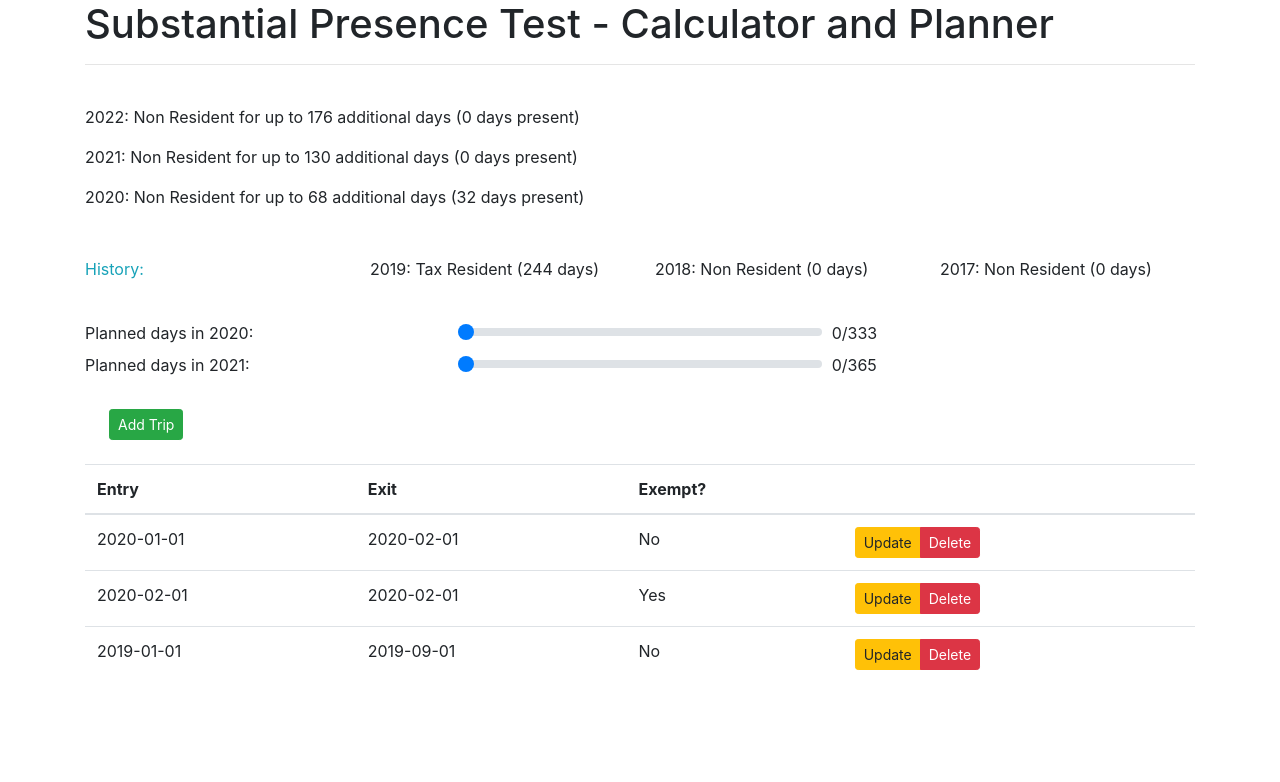
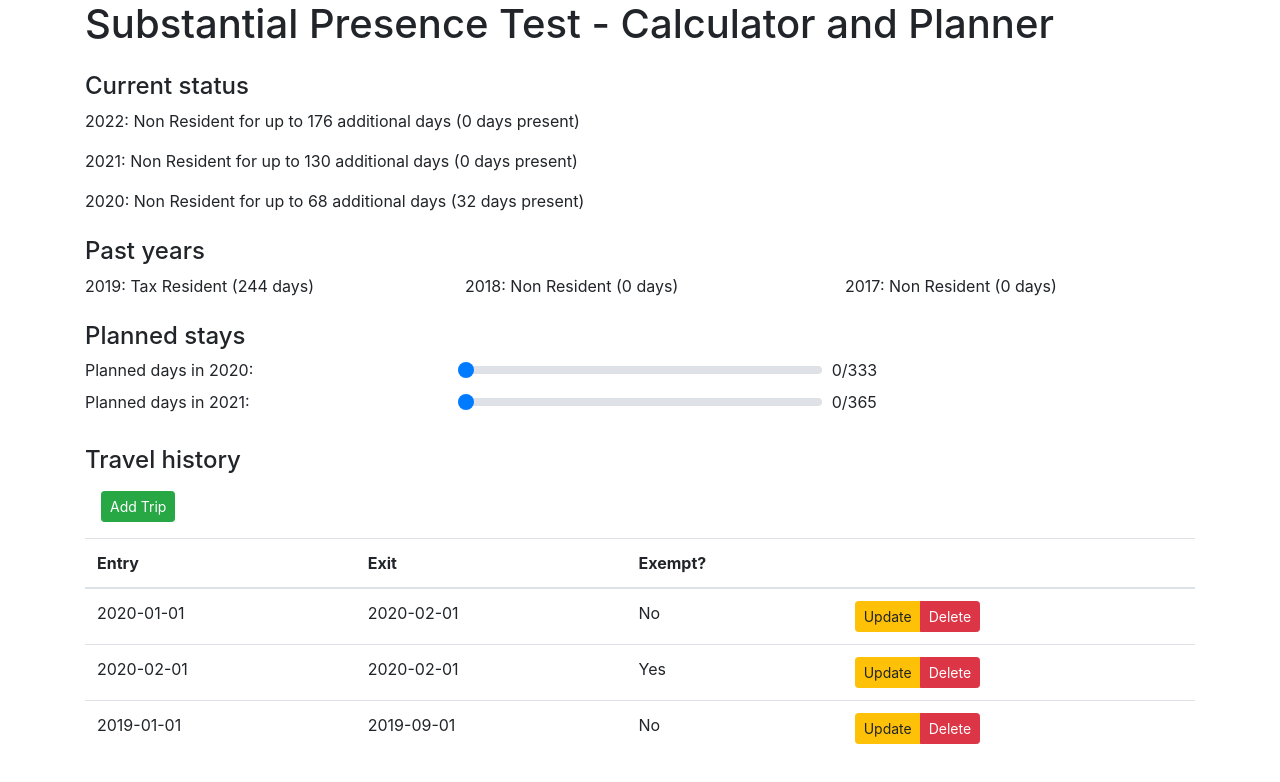
Before and after one commit to FeeJai/sptcalc_client, a Vue app: page / in a window 1280 px wide. Shown: the top 782 px of the page. Built offline with nearby package versions, Linux system fonts and the light colour scheme.

Commit message:
add headlines

```diff
--- a/src/components/HelloWorld.vue
+++ b/src/components/HelloWorld.vue
@@ -3,9 +3,8 @@
     <div class="row">
       <div class="col-sm-12">
         <h1>Substantial Presence Test - Calculator and Planner</h1>
-        <hr />
-        <br />
 
+        <h4 class="mb-2 mt-4">Current status</h4>
         <p v-for="year in futureYears" :key="year">
           {{year}}: {{compliantNonResident(year) ? 'Non Resident' : 'Tax Resident'}}
           <span
@@ -14,15 +13,15 @@
           ({{daysIn(year)}} days present)
         </p>
 
-        <b-row class="mt-5 mb-3">
-          <b-col class="text-info">History:</b-col>
+        <h4 class="mb-2 mt-4">Past years</h4>
+        <b-row class="mb-3">
           <b-col
             v-for="n in 3"
             :key="n"
           >{{currentYear - n}}: {{compliantNonResident(currentYear - n) ? 'Non Resident' : 'Tax Resident'}} ({{daysIn(currentYear - n)}} days)</b-col>
         </b-row>
-        <br />
 
+        <h4 class="mb-2 mt-4">Planned stays</h4>
         <b-form-row>
           <b-col>
             <label for="range-1">Planned days in {{currentYear}}:</label>
@@ -58,7 +57,10 @@
           </b-col>
         </b-form-row>
 
-        <b-row class="m-4">
+
+        <h4 class="mb-2 mt-4">Travel history</h4>
+
+        <b-row class="m-3">
           <button type="button" class="btn btn-success btn-sm" v-b-modal.trip-modal>Add Trip</button>
         </b-row>
 
```
